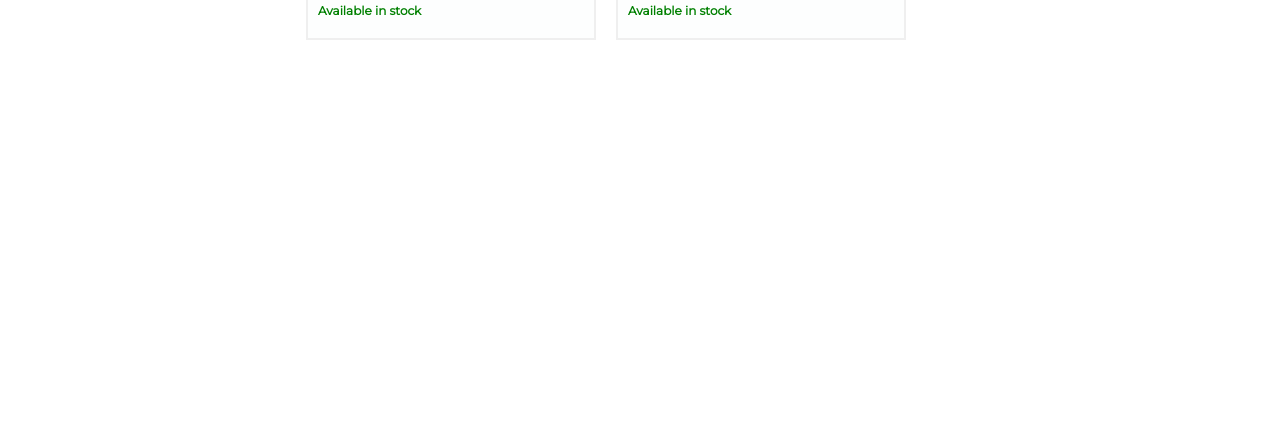
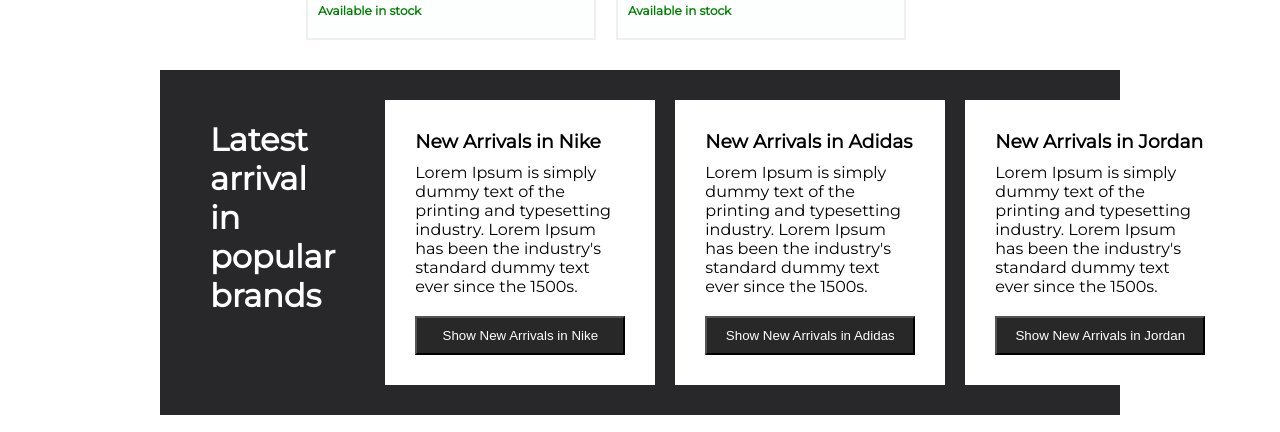
Before and after one commit to gitmbints/angular-ekart, an Angular app: page / in a window 1280 px wide. Shown: the part 6987-7419 px from the top of the page. Before the commit the page ends 7057 px from the top, so only its background shows below. Built offline with nearby package versions, Linux system fonts and the light colour scheme.

Commit message:
ng-content course

```diff
--- a/src/app/app.component.html
+++ b/src/app/app.component.html
@@ -1,5 +1,3 @@
 <top-header></top-header>
 <header></header>
 <container></container>
-
-<!-- Courses #14 -->
--- a/src/app/app.module.ts
+++ b/src/app/app.module.ts
@@ -13,6 +13,7 @@
 import { ProductComponent } from './container/product-list/product/product.component';
 import { FilterComponent } from './container/product-list/filter/filter.component';
 import { ProductDetailComponent } from './container/product-detail/product-detail.component';
+import { FeaturedBrandComponent } from './container/featured-brand/featured-brand.component';
 
 @NgModule({
   declarations: [
@@ -26,7 +27,8 @@
     ProductListComponent,
     ProductComponent,
     FilterComponent,
-    ProductDetailComponent
+    ProductDetailComponent,
+    FeaturedBrandComponent
   ],
   imports: [BrowserModule, FormsModule],
   providers: [],
--- a/src/app/container/container.component.css
+++ b/src/app/container/container.component.css
@@ -2,3 +2,28 @@
   margin: 20px auto;
   padding: 0px 20vh;
 }
+
+.ekart-featured-products {
+  background-color: #28282B;
+  padding: 20px 10px;
+  display: flex;
+}
+
+.ekart-featured-product-heading {
+  width: 320px;
+  margin: 10px;
+  padding: 20px 30px;
+  color: #fff;
+}
+
+.title,
+.call-to-action {
+  margin: 10px 0;
+}
+
+.call-to-action {
+  background-color: #282828;
+  color: #fff;
+  width: 100%;
+  padding: 10px 0px;
+}
--- a/src/app/container/container.component.html
+++ b/src/app/container/container.component.html
@@ -2,6 +2,25 @@
   <search (searchTextChanged)="setSearchText($event)"></search>
   <product-list [searchText]="searchText" #productListComponent></product-list>
   <product-detail *ngIf="productListComponent.selectedProduct" [productListComponentOfChild]="productListComponentofParent"></product-detail>
+
+  <div class="ekart-featured-products">
+    <div class="ekart-featured-product-heading">
+      <h1>Latest arrival in popular brands</h1>
+    </div>
+
+    <featured-brand>
+      <h3 class="title">New Arrivals in Nike</h3>
+      <button class="call-to-action">Show New Arrivals in Nike</button>
+    </featured-brand>
+    <featured-brand>
+      <h3 class="title">New Arrivals in Adidas</h3>
+      <button class="call-to-action">Show New Arrivals in Adidas</button>
+    </featured-brand>
+    <featured-brand>
+      <h3 class="title">New Arrivals in Jordan</h3>
+      <button class="call-to-action">Show New Arrivals in Jordan</button>
+    </featured-brand>
+  </div>
 
 
 
--- /dev/null
+++ b/src/app/container/featured-brand/featured-brand.component.css
@@ -0,0 +1,10 @@
+.ekart-featured-product-item {
+  width: 270px;
+  margin: 10px;
+  padding: 20px 30px;
+  background-color: #fff;
+}
+
+.description {
+  margin: 10px 0;
+}
--- /dev/null
+++ b/src/app/container/featured-brand/featured-brand.component.html
@@ -0,0 +1,10 @@
+<div class="ekart-featured-product-item">
+  <ng-content select=".title"></ng-content>
+  <p class="description">
+    Lorem Ipsum is simply dummy text of the printing and typesetting industry.
+    Lorem Ipsum has been the industry's standard dummy text ever since the 1500s.
+  </p>
+  <ng-content select=".call-to-action"></ng-content>
+</div>
+
+<!-- Angular 35 -->
--- a/src/app/container/product-detail/product-detail.component.html
+++ b/src/app/container/product-detail/product-detail.component.html
@@ -18,10 +18,17 @@
     <div class="ekart-product-detail-price">
       <p>
         <b>Price Each Pair:</b>
-        <span style="background-color: red; color: white"
-          ><s>${{ product.price }}</s></span
-        >
-        <span style="background-color: green; color: white"
+
+        <span *ngIf="!product.discountPrice; else price" style="background-color: green; color: white">
+          ${{ product.price }}
+        </span>
+
+        <ng-template #price>
+          <span style="background-color: red; color: white">
+            <s>${{ product.price }}</s>
+          </span>
+        </ng-template>
+        <span *ngIf="product.discountPrice" style="background-color: green; color: white"
           >${{ product.discountPrice }}</span
         >
         (Inclusive of all taxes)
```
Also changed, not shown: src/app/container/featured-brand/featured-brand.component.ts (added, +10 -0 lines), 1 other file (tests, documents, lock files or other folders).
